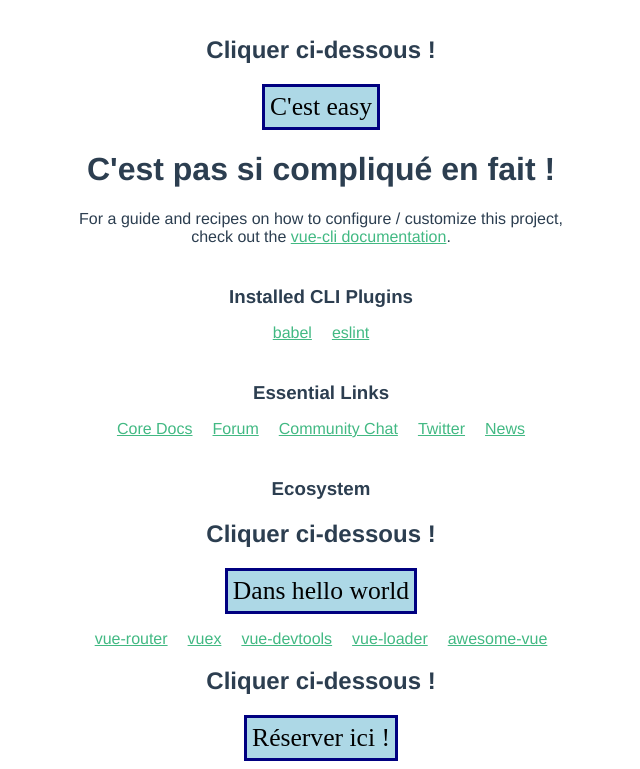
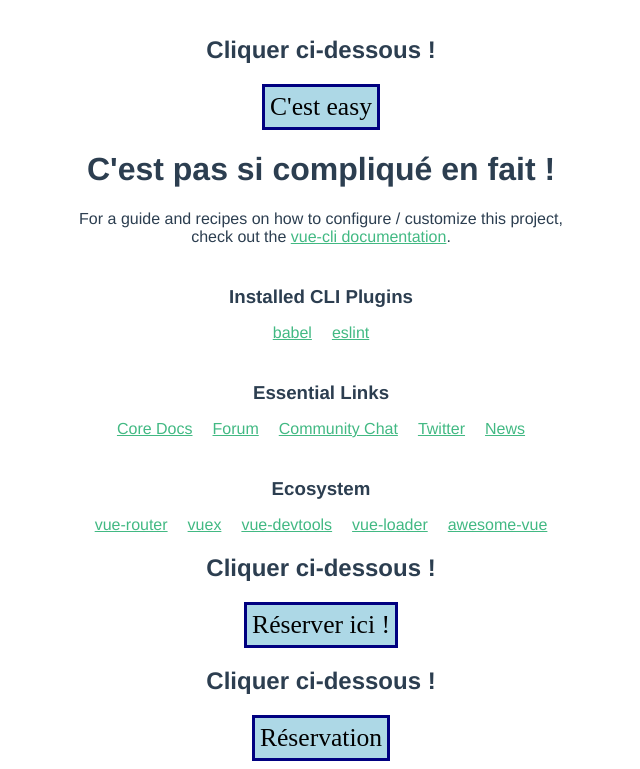
Before and after one commit to AlexandreDestoky/Vue_js, a Vue app in the folder test_cli/: page / in a window 1280 px wide. Shown: the part 248-1017 px from the top of the page, without its empty margins (319-959 px from the left). Built offline with nearby package versions, Linux system fonts and the light colour scheme.

Commit message:
bind de data

```diff
--- a/test_cli/src/App.vue
+++ b/test_cli/src/App.vue
@@ -4,6 +4,7 @@
     <BtnEasy txt="C'est easy"/>
     <HelloWorld msg="C'est pas si compliqué en fait !"/>
     <BtnEasy txt="Réserver ici !"/>
+    <BtnEasy :txt="texteBouton"/>
 
 
   </div>
@@ -15,6 +16,11 @@ import BtnEasy from "./components/BtnEasy.vue"
 
 export default {
   name: 'App',
+  data() {
+    return {
+      texteBouton:"Réservation"
+    }
+  },
   components: {
     HelloWorld,
     BtnEasy
--- a/test_cli/src/components/HelloWorld.vue
+++ b/test_cli/src/components/HelloWorld.vue
@@ -20,7 +20,6 @@
       <li><a href="https://news.vuejs.org" target="_blank" rel="noopener">News</a></li>
     </ul>
     <h3>Ecosystem</h3>
-    <BtnEasy txt="Dans hello world"/>
     <ul>
       <li><a href="https://router.vuejs.org" target="_blank" rel="noopener">vue-router</a></li>
       <li><a href="https://vuex.vuejs.org" target="_blank" rel="noopener">vuex</a></li>
@@ -32,14 +31,10 @@
 </template>
 
 <script>
-import BtnEasy from "./BtnEasy.vue"
 export default {
   name: 'HelloWorld',
   props: {
     msg: String
-  },
-  components: {
-    BtnEasy
   }
 }
 </script>
```
